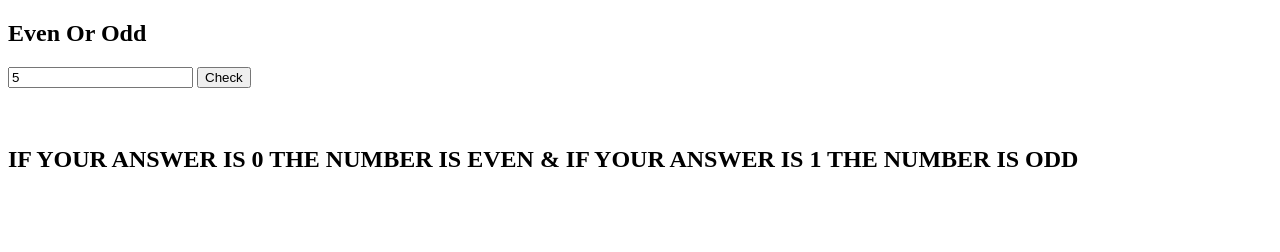
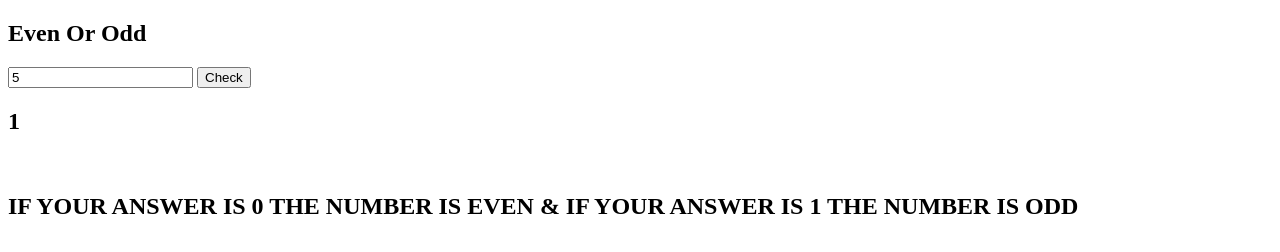
Before and after one commit to hassamaslam12/even-odd-check, a plain HTML site: page index.html in a window 1280 px wide. Both pictures are taken after typing "5" into the empty fields and a click on the button "Check". Drawn offline with Linux system fonts and the light colour scheme.

Commit message:
Update index.html

```diff
--- a/index.html
+++ b/index.html
@@ -21,7 +21,7 @@
             let number = +document.querySelector("#number").value;
             let result = number % 2
             console.log(result)
-            document.querySelector("#result").innerHtml=result;
+            document.querySelector("#result").innerHTML=result;
 
         }
 
```
